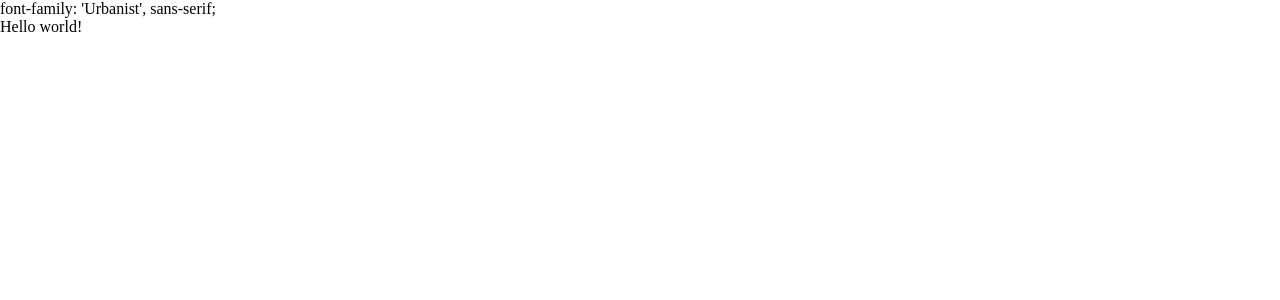
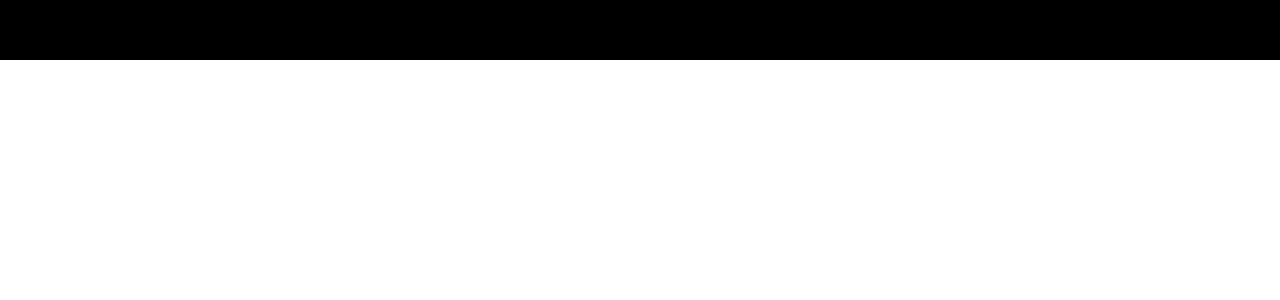
Before and after one commit to kamalcwb/E-Commerce, a React (Create React App) app: page / in a window 1280 px wide. Shown: the top 300 px of the page. Built offline with nearby package versions, Linux system fonts and the light colour scheme.

Commit message:
Criado Navbar

```diff
--- a/package.json
+++ b/package.json
@@ -9,6 +9,7 @@
     "react": "^17.0.2",
     "react-dom": "^17.0.2",
     "react-scripts": "4.0.3",
+    "styled-components": "^5.3.5",
     "web-vitals": "^1.0.1"
   },
   "scripts": {
--- a/public/index.html
+++ b/public/index.html
@@ -9,10 +9,12 @@
   <link rel="preconnect" href="https://fonts.gstatic.com" crossorigin>
   <link href="https://fonts.googleapis.com/css2?family=Urbanist:ital,wght@0,100;0,200;0,300;0,400;0,500;0,600;0,700;
   0,800;0,900;1,100;1,200;1,300;1,400;1,500;1,600;1,700;1,800;1,900&display=swap" rel="stylesheet">
-  font-family: 'Urbanist', sans-serif;
+
   <style>
     * {
       margin: 0;
+      font-family: 'Urbanist',
+        sans-serif;
     }
   </style>
   <title>React App</title>
--- a/src/App.jsx
+++ b/src/App.jsx
@@ -1,5 +1,7 @@
+import Home from "./pages/Home";
+
 const App = () => {
-  return <div>Hello world!</div>;
+  return <div><Home /></div>;
 };
 
 export default App;
--- /dev/null
+++ b/src/components/Navbar.jsx
@@ -0,0 +1,18 @@
+import React from 'react'
+import styled from 'styled-components'
+
+const Container = styled.div`
+    height: 60px;
+    background-color: black;
+
+`
+
+const Navbar = () => {
+    return (
+        <Container>
+            Navbar
+        </Container>
+    )
+}
+
+export default Navbar
--- /dev/null
+++ b/src/pages/Home.jsx
@@ -0,0 +1,12 @@
+import React from 'react'
+import Navbar from '../components/Navbar'
+
+function Home() {
+    return (
+        <div>
+            <Navbar />
+        </div>
+    )
+}
+
+export default Home
```
Also changed, not shown: 1 other file (tests, documents, lock files or other folders).
